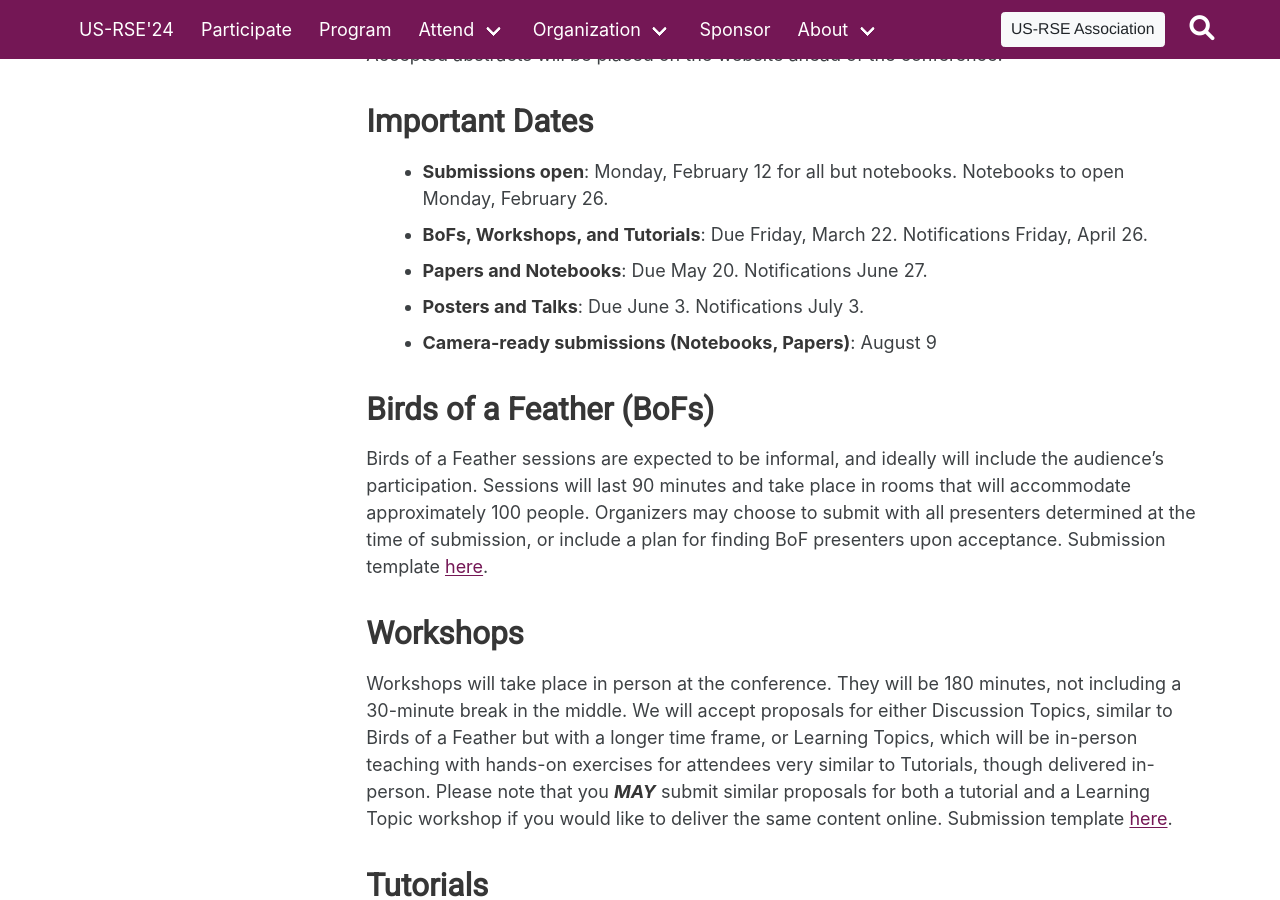
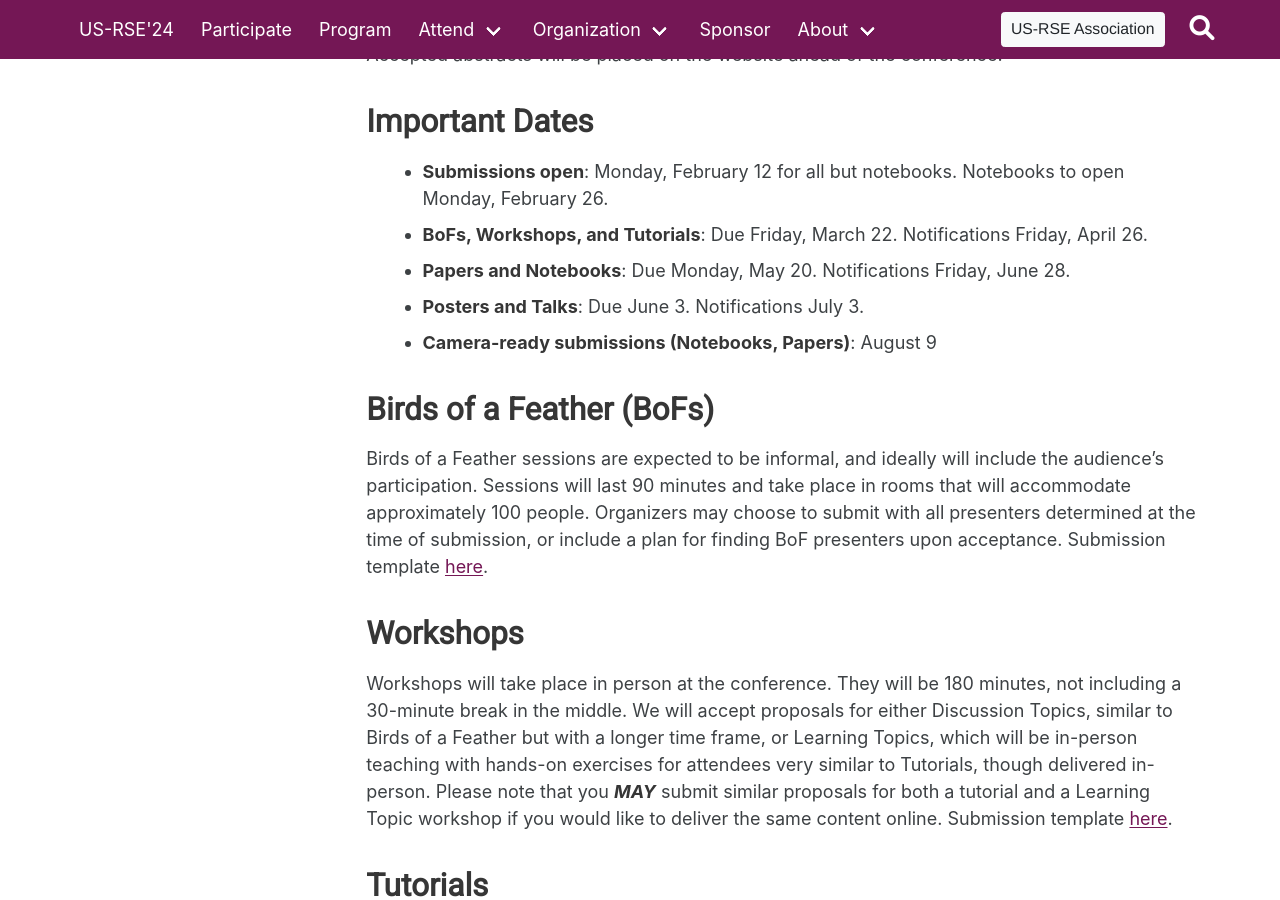
Before and after one commit to USRSE/usrse24, a Jekyll site: the page built from pages/participate/participate.md, in a window 1280 px wide and 900 px high, scrolled down 643 px. Built offline with Jekyll 4.4.1, drawn with Linux system fonts in a browser that asks for light colours; a style sheet for code colours, icons or effects is not loaded.

Commit message:
Update pages/participate/participate.md
Co-authored-by: jbteves-sandia <134551825+jbteves-sandia@users.noreply.github.com>

```diff
--- a/pages/participate/participate.md
+++ b/pages/participate/participate.md
@@ -31,7 +31,7 @@ Accepted abstracts will be placed on the website ahead of the conference.
 
 - **Submissions open**: Monday, February 12 for all but notebooks. Notebooks to open Monday, February 26.
 - **BoFs, Workshops, and Tutorials**: Due Friday, March 22. Notifications Friday, April 26.
-- **Papers and Notebooks**: Due May 20. Notifications June 27.
+- **Papers and Notebooks**: Due Monday, May 20. Notifications Friday, June 28.
 - **Posters and Talks**: Due June 3. Notifications July 3.
 - **Camera-ready submissions (Notebooks, Papers)**: August 9
 
```
